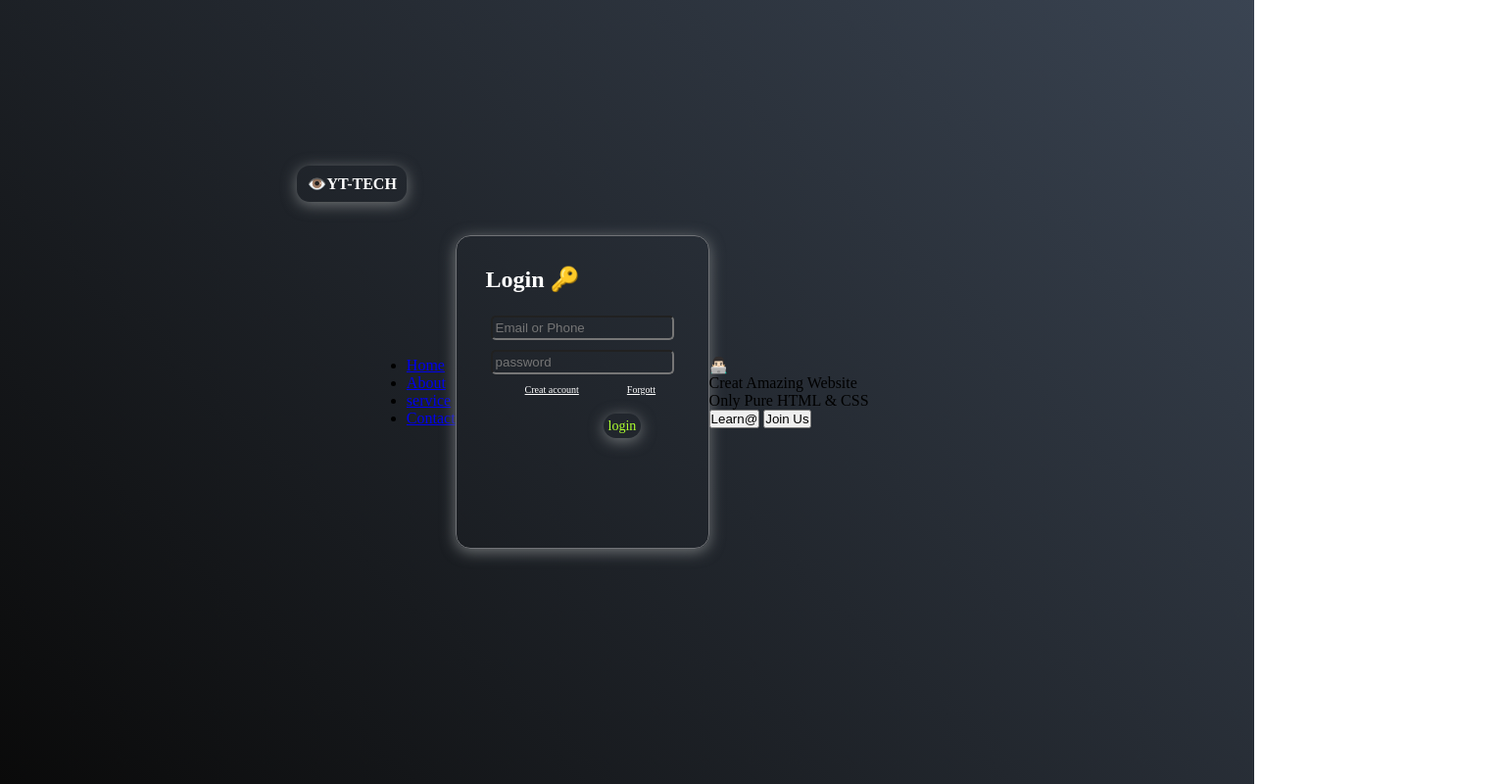
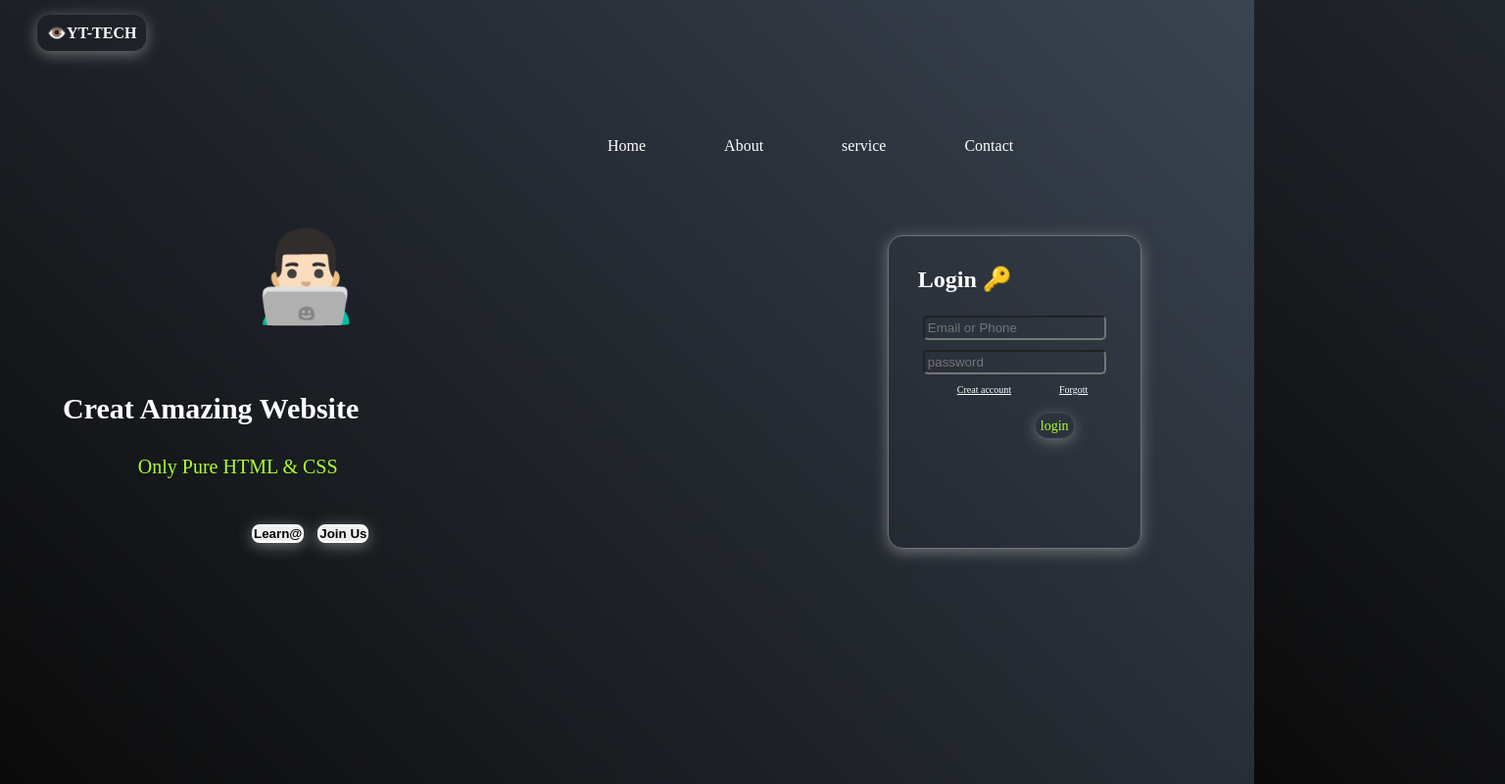
Before and after one commit to Yahye-Tech/Codinglab.com, a plain HTML site: page index.html in a window 1280 px wide. Shown: the whole page at 98% size, 1536 px wide, since content can reach past the window. Drawn offline with Linux system fonts and the light colour scheme.

Commit message:
Update login.css
Coding_lap

```diff
--- a/login.css
+++ b/login.css
@@ -19,6 +19,7 @@ body{
   border-radius: 15px;
   box-shadow: 0px 3px 15px rgba(113, 117, 119, 1);
   height: 320px;
+  position: absolute;
 }
 .menu input{
   padding: 3px;
@@ -56,6 +57,12 @@ button a{
   text-decoration: none;
   font-weight: 450;
   border-radius: 20px;
+  cursor: pointer;
+
+}
+.login a:hover{
+  color: #0a0a0a;
+  background:greenyellow;
 
 }
 .login{
@@ -77,7 +84,9 @@ button a{
 
 }
 .logo{
-  margin-top: -425px;
+  position: absolute;
+  top: 3%;
+  left: 10%;
 }
 .menu h2{
   color: #fff;
@@ -93,3 +102,101 @@ footer{
 footer a{
   color: greenyellow;
 }
+
+.menu{
+  position: absolute;
+  right: 9%;
+
+}
+
+.style{
+  position: absolute;
+  left: 20%;
+  width:100%;
+}
+
+.style .title{
+  color: #fff;
+  font-weight: 600;
+  font-size: 30px;
+  position: absolute;
+  left: -15%;
+  top: -15%;
+}
+
+.style .sub_title{
+  color: greenyellow;
+  font-size: 20px;
+  font-weight: 500;
+  position: absolute;
+  left: -9%;
+  top: 65px;
+}
+
+.btn{
+  position:absolute;
+  top: 130px;
+  left: -4px;
+}
+
+.btn button{
+  border: 2px solid #fff;
+  border-radius: 8px;
+  margin: 5px;
+  box-shadow:  0px 3px 15px rgba(113,117,119,10);
+  color: #fff;
+  font-weight: 600;
+  cursor: pointer;
+  outline: none;
+  transition: all 0.3s ease;
+  color: black;
+}
+.style .btn button::first-child{
+  color: black;
+  background: none;
+}
+.btn button::first-child:hover{
+  background: #fff;
+  color: black;
+
+}
+.btn button:hover{
+  color: #fff;
+  background: black;
+}
+
+.img{
+  position: absolute;
+  font-size: 90px;
+  top: -170px;
+
+}
+
+nav{
+  position: fixed;
+  padding: 10px 0;
+  background: transparent;
+  z-index: 12;
+}
+
+.nav ul{
+  display: inline-flex;
+  position: absolute;
+  top: -250px;
+  left: -100px;
+}
+.nav ul li{
+  list-style: none;
+  margin-left: 80px;
+}
+.nav ul li a{
+  text-decoration: none;
+  color: #fff;
+  border: none;
+  border-radius: 5px;
+  font-weight: 500;
+}
+.nav ul li a:hover{
+  background: #fff;
+  color: black;
+}
```
